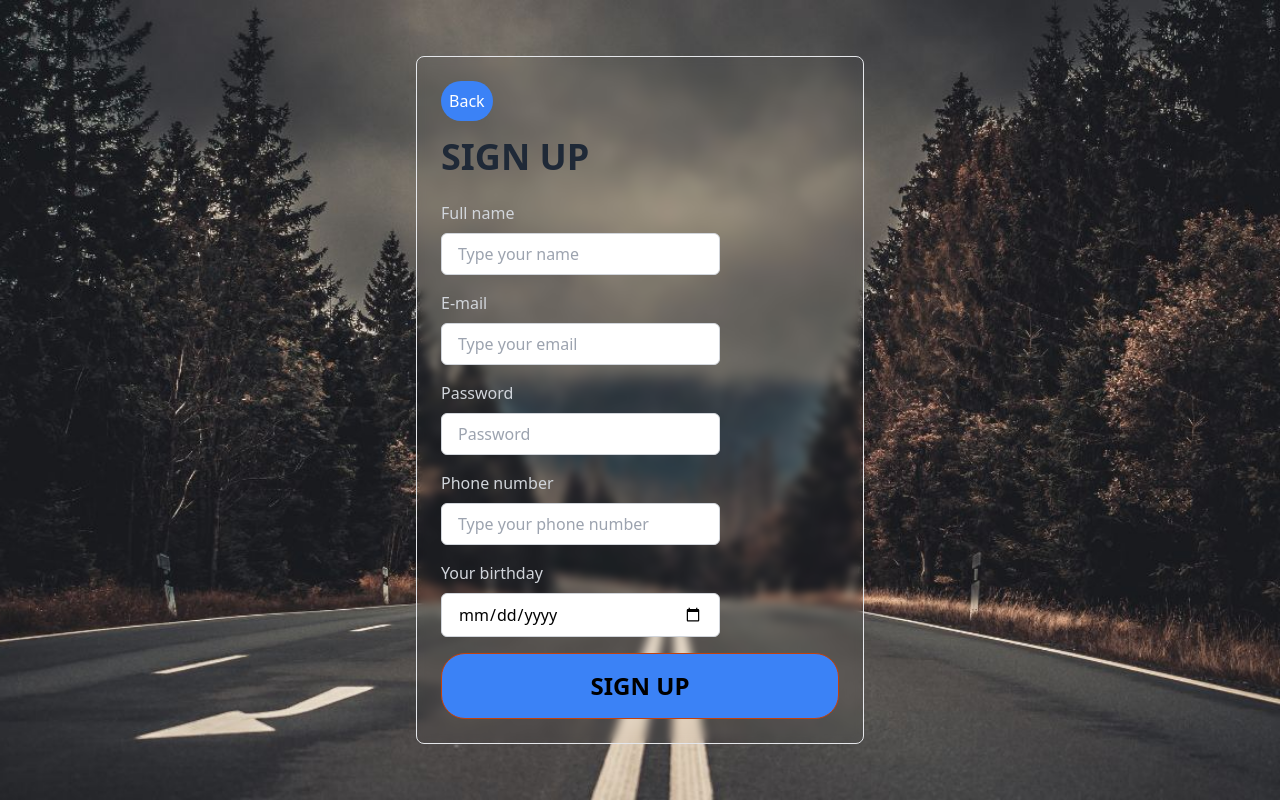
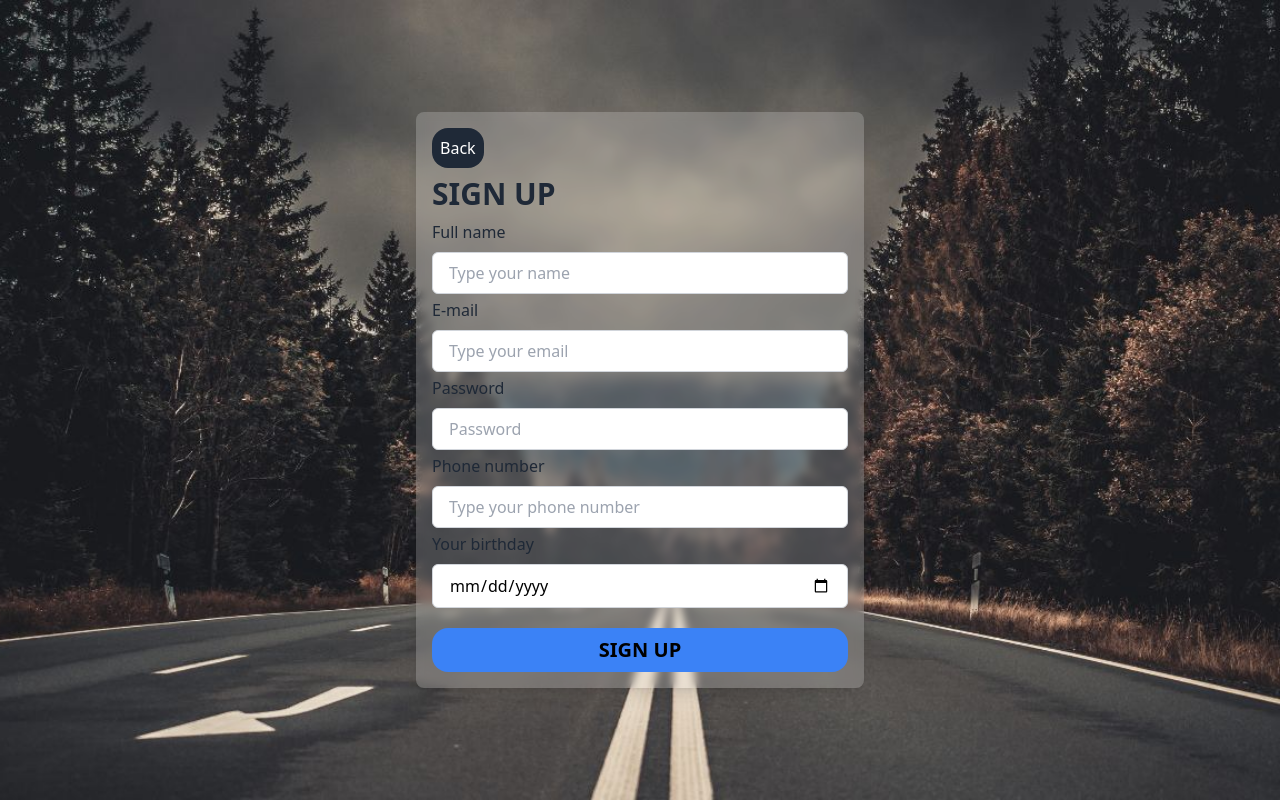
Before and after one commit to pouryaZeidi/Rent-Car-application, a Next.js app: page /signup in a window 1280 px wide. Built offline with nearby package versions, Linux system fonts and the light colour scheme.

Commit message:
fixed some component similar for signs pages

```diff
--- a/src/Types/types.ts
+++ b/src/Types/types.ts
@@ -22,4 +22,5 @@ export type InputComponentProps = {
   type: string;
   value: string;
   onChange: (e: React.ChangeEvent<HTMLInputElement>) => void;
+  className:string;
 };
--- a/src/components/Button.tsx
+++ b/src/components/Button.tsx
@@ -5,7 +5,7 @@ const Button = ({ txt, onClick }: ButtonProps) => {
   return (
     <button
       onClick={onClick}
-      className='bg-orange-400  p-3 rounded-lg absolute bottom-10 md:bottom-8 lg:block left-1/2 transform -translate-x-1/2 hover:bg-blue-600 text-blue-800 hover:text-blue-200 font-semibold hover:text-lg'
+      className='bg-orange-400  p-2 rounded-lg absolute bottom-10 md:bottom-8 lg:block transition ease-in-out duration-200 left-1/2 transform -translate-x-1/2 hover:bg-blue-600 text-blue-800 hover:text-blue-200 font-semibold h'
     >
       {txt}
     </button>
--- a/src/components/HeroSection.tsx
+++ b/src/components/HeroSection.tsx
@@ -1,7 +1,7 @@
 /* eslint-disable @typescript-eslint/no-unused-vars */
 /* eslint-disable @next/next/no-img-element */
 import React, { useState, useEffect } from 'react';
-import Navbar from './Navbar';
+import Navbar from './Navbar/Navbar';
 import Button from './Button';
 
 const HeroSection = () => {
--- a/src/components/icones/HomeIcone.tsx
+++ b/src/components/icones/HomeIcone.tsx
@@ -6,7 +6,7 @@ const HomeIcone = () => {
   return (
     <>
     <Link href={'/'} >
-    <FaTachometerAlt className='text-5xl text-orange-500 hover:text-blue-500 mr-7 sm:mr-7' />
+    <FaTachometerAlt className='text-3xl text-black hover:text-blue-500 mr-7 sm:mr-7' />
     </Link>
     </>
   )
--- a/src/components/icones/MenuIcone.tsx
+++ b/src/components/icones/MenuIcone.tsx
@@ -9,7 +9,7 @@ const MenuIcone = ({onclick}:HamburgerProps) => {
   return (
     <>
       <TiThMenuOutline
-        className='text-5xl text-orange-500 hover:text-blue-500 cursor-pointer z-50'
+        className='text-3xl text-orange-500 hover:text-blue-500 cursor-pointer z-50'
         onClick={onclick}
       />
     </>
--- a/src/components/signincomponents/InputComponent.tsx
+++ b/src/components/signincomponents/InputComponent.tsx
@@ -1,14 +1,12 @@
 import { InputComponentProps } from '@/Types/types';
 import React from 'react';
 
-
-
-const InputComponent = ({ label, placeholder,type }:InputComponentProps) => {
+const InputComponent = ({ label, placeholder, type, className }: InputComponentProps) => {
   return (
-    <div className="flex flex-col">
-      <label className="mb-2 font-medium text-gray-300">{label}</label>
+    <div className={`flex flex-col w-full ${className}`}>
+      <label className="mb-2 font-medium text-gray-800">{label}</label>
       <input
-        className="border border-gray-300 rounded-md px-4 py-2 focus:outline-none focus:ring-2 w-[70%] focus:ring-blue-500"
+        className="border border-gray-300 rounded-md px-4 py-2 focus:outline-none focus:ring-2 focus:ring-blue-500 w-full"
         placeholder={placeholder}
         type={type}
       />
--- a/src/components/staibleCars/CarCards.tsx
+++ b/src/components/staibleCars/CarCards.tsx
@@ -4,7 +4,7 @@ import CarsItems from './CarsItems';
 const CarCards = () => {
   return (
     <div
-      className='w-full h-auto p-4 flex flex-wrap justify-start gap-6 bg-cover bg-center'
+      className='w-full h-auto p-4 flex flex-wrap justify-start gap-6 hover:transition ease-in-out duration-200 bg-cover bg-center'
       style={{ backgroundImage: 'url(/Backgroundcards.jpg)' }}
     >
       <CarsItems txt1={'Lamborgini'} txt2={'1500'} txt3={'•  AVAILABLE'} src='https://images.pexels.com/photos/12926079/pexels-photo-12926079.jpeg?auto=compress&cs=tinysrgb&w=1260&h=750&dpr=1' hoverSrc='https://images.pexels.com/photos/39855/lamborghini-brno-racing-car-automobiles-39855.jpeg?auto=compress&cs=tinysrgb&w=1260&h=750&dpr=1'/>
--- a/src/components/staibleCars/CarsItems.tsx
+++ b/src/components/staibleCars/CarsItems.tsx
@@ -21,7 +21,7 @@ const CarsItems = ({ txt1, txt2, txt3, src, hoverSrc }: carCardsprops) => {
       <img
         src={isHovered ? hoverSrc : src}
         alt="Car Image"
-        className='w-[90%] h-[60%] mt-3 object-cover rounded-2xl hover:scale-110 transition-opacity cursor-pointer duration-700 ease-in-out'
+        className='w-[90%] h-[60%] mt-3 object-cover rounded-2xl hover:scale-105  hover:transition-opacity cursor-pointer hover:duration-700 hover:ease-in-out'
       />
       <div className='flex flex-col justify-start w-full h-[40%]  p-2'>
         <h1 className='text-[15px] bg-white p-[4px] rounded mb-1 hover:text-blue-700 cursor-pointer'>Model: {txt1}</h1>
--- a/src/pages/signup.tsx
+++ b/src/pages/signup.tsx
@@ -1,42 +1,44 @@
 /* eslint-disable @typescript-eslint/no-unused-vars */
 import InputComponent from '@/components/signincomponents/InputComponent';
 import React from 'react';
-import { useRouter } from 'next/router'; // Import useRouter
+import { useRouter } from 'next/router';
 
 const Signup = () => {
-  const router = useRouter(); // Initialize useRouter
+  const router = useRouter();
 
-  // Function to handle navigation to the previous page
+
   const handleBackClick = () => {
-    router.back(); // Navigate back to the previous page
+    router.back();
   };
 
   return (
     <div
-      className="w-full h-screen flex flex-col justify-center items-center px-4"
+      className="w-full h-screen flex flex-col justify-center items-center p-6 overflow-hidden"
       style={{
         backgroundImage: "url('/Road1.jpg')",
         backgroundSize: 'cover',
         backgroundPosition: 'center',
       }}
     >
-      {/* دیو اصلی که حالت بلور دارد */}
-      <div className="w-full max-w-md p-6 backdrop-blur-sm border rounded-lg  bg-opacity-80 h-auto max-h-[90vh] overflow-y-auto">
-        {/* دکمه بازگشت */}
+
+      <div className="w-full max-w-md p-4 backdrop-blur-sm bg-white bg-opacity-20 shadow-lg rounded-lg">
+        {/* Back Button */}
         <button
           onClick={handleBackClick}
-          className="mb-4 p-2 bg-blue-500 text-white rounded-3xl hover:bg-gray-700"
+          className="mb-2 p-2 bg-gray-800 text-white rounded-2xl hover:bg-gray-700"
         >
           Back
         </button>
 
-        <h1 className="font-bold text-3xl md:text-4xl text-gray-800 mb-6">SIGN UP</h1>
+        <h1 className="font-bold text-2xl md:text-3xl text-gray-800 mb-2">SIGN UP</h1>
 
-        <div className="space-y-4">
+        {/* Inputs and buttons */}
+        <div className="space-y-1">
           <InputComponent
             label={'Full name'}
             placeholder={'Type your name'}
             type={'text'}
+            className="w-full"
             value={''}
             onChange={() => {}}
           />
@@ -44,6 +46,7 @@ const Signup = () => {
             label={'E-mail'}
             placeholder={'Type your email'}
             type={'email'}
+            className="w-full"
             value={''}
             onChange={() => {}}
           />
@@ -51,6 +54,7 @@ const Signup = () => {
             label={'Password'}
             placeholder={'Password'}
             type={'password'}
+            className="w-full"
             value={''}
             onChange={() => {}}
           />
@@ -58,6 +62,7 @@ const Signup = () => {
             label={'Phone number'}
             placeholder={'Type your phone number'}
             type={'tel'}
+            className="w-full"
             value={''}
             onChange={() => {}}
           />
@@ -65,10 +70,15 @@ const Signup = () => {
             label={'Your birthday'}
             placeholder={'Type your birthday'}
             type={'date'}
+            className="w-full"
             value={''}
             onChange={() => {}}
           />
-          <button className='w-full border bg-blue-500 p-4 text-2xl rounded-3xl hover:text-blue-500 hover:bg-orange-500 border-orange-700 font-bold'>
+        </div>
+
+
+        <div className='flex flex-col items-center mt-5 space-y-4'>
+          <button className='w-full bg-blue-500 p-2 text-xl rounded-2xl font-semibold transition ease-in-out duration-300 hover:bg-orange-500'>
             SIGN UP
           </button>
         </div>
```
Also changed, not shown: src/components/Navbar/Navbar.tsx (renamed from src/components/Navbar.tsx, +17 -17 lines), src/pages/signin.tsx (+18 -11 lines).
